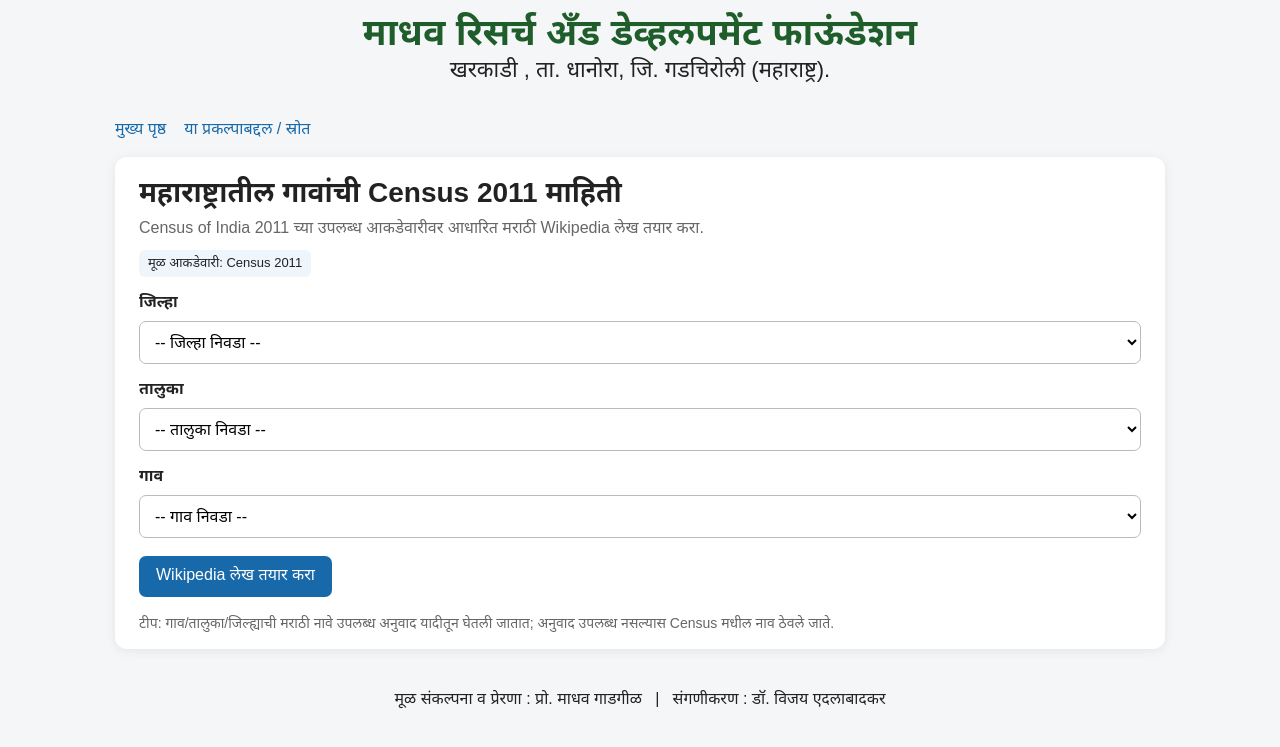
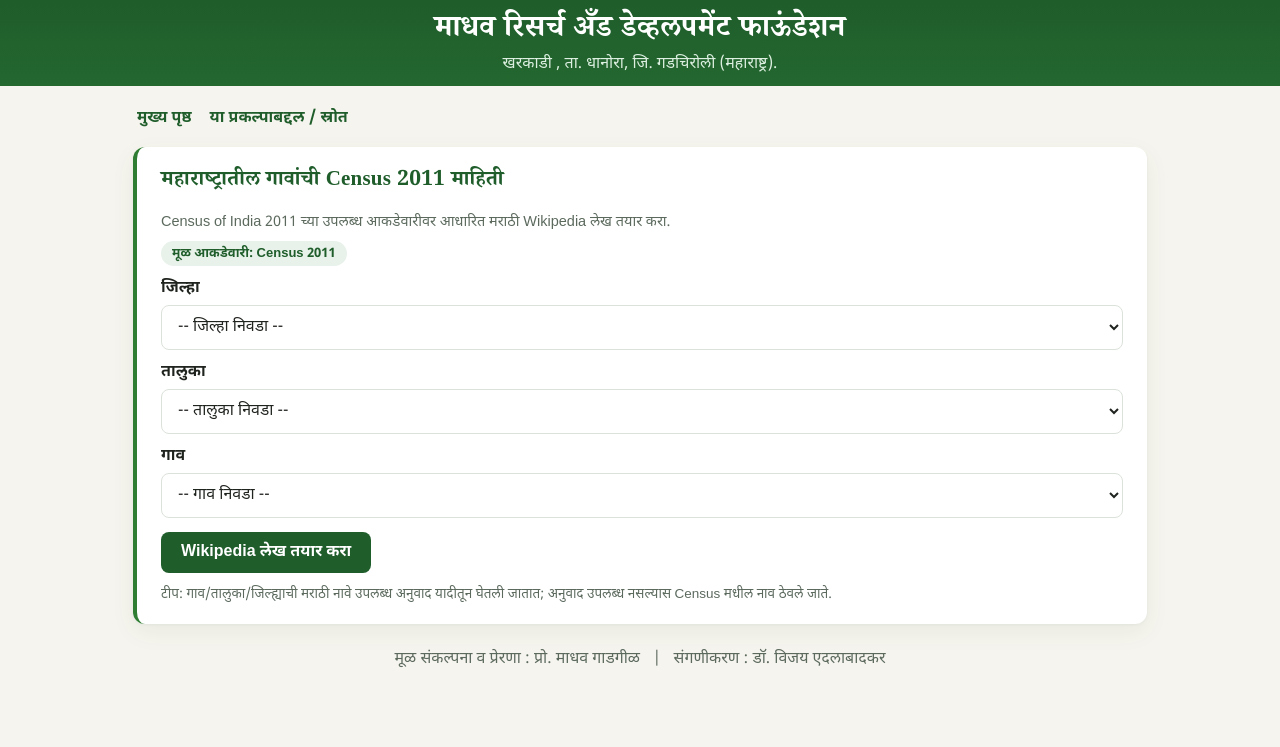
Before and after one commit to vijay-ed/Maharashtra-Census-Wiki, a Flask app: page / in a window 1280 px wide. Shown: the top 747 px of the page. Run offline with Flask 3, Linux system fonts and the light colour scheme; parts of the project's set-up code (start-up, migrations or seed data) failed here and were passed over.

Commit message:
Update homepage design and typography

```diff
--- a/templates/index.html
+++ b/templates/index.html
@@ -4,112 +4,90 @@
   <meta charset="utf-8">
   <meta name="viewport" content="width=device-width, initial-scale=1">
   <title>महाराष्ट्रातील गावांची Census 2011 माहिती</title>
+  <link rel="preconnect" href="https://fonts.googleapis.com">
+  <link href="https://fonts.googleapis.com/css2?family=Noto+Serif+Devanagari:wght@600;700&family=Noto+Sans+Devanagari:wght@400;500;600;700&display=swap" rel="stylesheet">
   <style>
-    body{font-family:Arial,"Noto Sans Devanagari",sans-serif;background:#f4f6f8;margin:0;color:#222}
-    .wrap{max-width:1050px;margin:30px auto;padding:0 18px}
-    .card{background:white;border-radius:12px;padding:24px;box-shadow:0 2px 12px #00000012;margin-bottom:20px}
-    h1{margin-top:0;font-size:28px}.sub{color:#666;line-height:1.6}
-    nav{margin-bottom:16px} nav a{color:#1769aa;text-decoration:none;margin-right:18px}
-    label{display:block;font-weight:600;margin:16px 0 7px}
+    :root{
+      --green-dark:#1f5d2b;
+      --green:#2f7d32;
+      --green-soft:#e8f2ea;
+      --earth:#a8763e;
+      --paper:#f6f4ee;
+      --ink:#20241f;
+      --ink-muted:#5c6a5e;
+      --border:#dbe2da;
+      --radius:12px;
+    }
+    *{box-sizing:border-box}
+    body{font-family:"Noto Sans Devanagari",Arial,sans-serif;background:var(--paper);margin:0;color:var(--ink)}
+    .wrap{max-width:1050px;margin:16px auto;padding:0 18px}
+    .card{background:#fff;border-radius:var(--radius);padding:18px 24px;box-shadow:0 1px 3px #1f5d2b0d,0 8px 24px #1f5d2b10;margin-bottom:14px;border-left:4px solid var(--green)}
+    h1{margin-top:0;font-size:21px;font-family:"Noto Serif Devanagari","Noto Sans Devanagari",serif;font-weight:700;color:var(--green-dark);letter-spacing:.2px}
+    .sub{color:var(--ink-muted);line-height:1.5;font-size:14.5px}
+    nav{margin-bottom:10px;display:flex;gap:4px;flex-wrap:wrap}
+    nav a{color:var(--green-dark);text-decoration:none;margin-right:6px;padding:6px 4px;font-weight:600;border-bottom:2px solid transparent;transition:border-color .15s ease}
+    nav a:hover{border-bottom-color:var(--earth)}
+    label{display:block;font-weight:600;margin:12px 0 6px;color:var(--ink)}
     select,button,textarea{font:inherit}
-    select{width:100%;padding:11px;border:1px solid #bbb;border-radius:7px;background:white}
-    button{padding:10px 17px;border:0;border-radius:7px;cursor:pointer;margin-top:18px}
-    .primary{background:#1769aa;color:#fff}.download{background:#555;color:#fff}.copy{background:#2f7d32;color:#fff;margin-left:8px}
-    textarea{width:100%;box-sizing:border-box;min-height:620px;padding:14px;border:1px solid #bbb;border-radius:7px;line-height:1.55}
-    .error{background:#fff0f0;color:#a00;padding:12px;border-radius:7px;margin-top:15px}
-    .note{font-size:14px;color:#666;margin-top:15px;line-height:1.6}
-    .badge{display:inline-block;background:#eef5fb;padding:5px 9px;border-radius:6px;font-size:13px;margin-top:10px}
+    select{width:100%;padding:10px 12px;border:1px solid var(--border);border-radius:8px;background:#fff;color:var(--ink);transition:border-color .15s ease}
+    select:focus{outline:none;border-color:var(--green);box-shadow:0 0 0 3px var(--green-soft)}
+    button{padding:10px 20px;border:0;border-radius:8px;cursor:pointer;margin-top:14px;font-weight:600;transition:transform .06s ease,opacity .15s ease}
+    button:hover{opacity:.92}
+    button:active{transform:translateY(1px)}
+    .primary{background:var(--green-dark);color:#fff}
+    .download{background:var(--earth);color:#fff}
+    .copy{background:var(--green);color:#fff;margin-left:8px}
+    textarea{width:100%;box-sizing:border-box;min-height:560px;padding:16px;border:1px solid var(--border);border-radius:8px;line-height:1.6;background:#fdfcf9}
+    textarea:focus{outline:none;border-color:var(--green)}
+    .error{background:#fdf1f0;color:#9a2f26;padding:13px 15px;border-radius:8px;margin-top:12px;border-left:3px solid #c0392b}
+    .note{font-size:13.5px;color:var(--ink-muted);margin-top:12px;line-height:1.55}
+    .badge{display:inline-block;background:var(--green-soft);color:var(--green-dark);padding:4px 11px;border-radius:20px;font-size:13px;font-weight:600;margin-top:8px}
 
-/* Institutional header and project credits */
-.institution-header {
-    text-align: center;
-    padding: 14px 16px 10px;
-    border-bottom: none;
-    margin-bottom: 14px;
-}
+    /* Institutional header and project credits */
+    .institution-header{
+      text-align:center;
+      padding:14px 16px 10px;
+      margin-bottom:4px;
+      background:linear-gradient(180deg,var(--green-dark) 0%,#24672f 100%);
+    }
+    .institution-name{
+      font-family:"Noto Serif Devanagari",serif;
+      font-size:clamp(20px,2.8vw,30px);
+      font-weight:700;
+      line-height:1.2;
+      color:#fff;
+      margin-bottom:4px;
+      letter-spacing:.2px;
+    }
+    .institution-address{
+      font-size:clamp(13px,1.5vw,16px);
+      line-height:1.35;
+      color:#dcefe0;
+    }
+    .institution-credits{
+      margin:10px 3% 0;
+      padding:8px 10px 4px;
+      text-align:center;
+      font-size:16px;
+      line-height:1.55;
+      color:var(--ink-muted);
+    }
+    .institution-credits > div{white-space:nowrap}
 
-.institution-name {
-    font-size: clamp(24px, 3.2vw, 37px);
-    font-weight: 700;
-    line-height: 1.2;
-    color: #1f5d2b;
-    margin-bottom: 8px;
-}
-
-.institution-address {
-    font-size: clamp(16px, 1.9vw, 22px);
-    line-height: 1.4;
-    color: #222;
-}
-
-.institution-credits {
-    border-top: none;
-    margin: 12px 3% 0;
-    padding: 10px 10px 2px;
-    text-align: center;
-    font-size: inherit;
-    line-height: 1.45;
-    color: inherit;
-}
-
-
-/* Compact layout: keep the complete home page visible on typical laptop screens. */
-.institution-header {
-    margin-bottom: 12px;
-}
-.institution-name {
-    letter-spacing: 0;
-    margin-bottom: 4px;
-}
-.institution-address {
-    margin-bottom: 0;
-}
-.institution-credits {
-    margin-top: 10px;
-    padding-top: 8px;
-    padding-bottom: 2px;
-}
-
-
-/* Final compact typography refinement */
-.institution-header {
-    padding-top: 11px;
-    padding-bottom: 7px;
-    margin-bottom: 8px;
-}
-.institution-name {
-    margin-bottom: 2px;
-}
-.institution-address {
-    line-height: 1.15;
-}
-.main-title, h1 {
-    line-height: 1.15;
-    margin-top: 6px;
-    margin-bottom: 6px;
-}
-.subtitle, .description {
-    line-height: 1.2;
-    margin-top: 3px;
-    margin-bottom: 7px;
-}
-.card {
-    padding-top: 14px;
-    padding-bottom: 14px;
-}
-
-</style>
-
-<style>
-.institution-credits > div {
-    white-space: nowrap;
-}
-@media (max-width: 700px) {
-    .institution-credits > div {
-        white-space: normal;
+    @media (max-width:700px){
+      .wrap{margin:10px auto;padding:0 12px}
+      .card{padding:14px 14px;border-radius:10px}
+      h1{font-size:18px}
+      .sub{font-size:13.5px}
+      nav{margin-bottom:8px}
+      textarea{min-height:360px;padding:12px}
+      button{width:100%;margin-left:0 !important;margin-top:10px}
+      .copy{margin-left:0}
+      .institution-header{padding:12px 10px 8px}
+      .institution-credits{font-size:14.5px}
+      .institution-credits > div{white-space:normal}
     }
-}
-</style>
+  </style>
 
 </head>
 <body>
```
